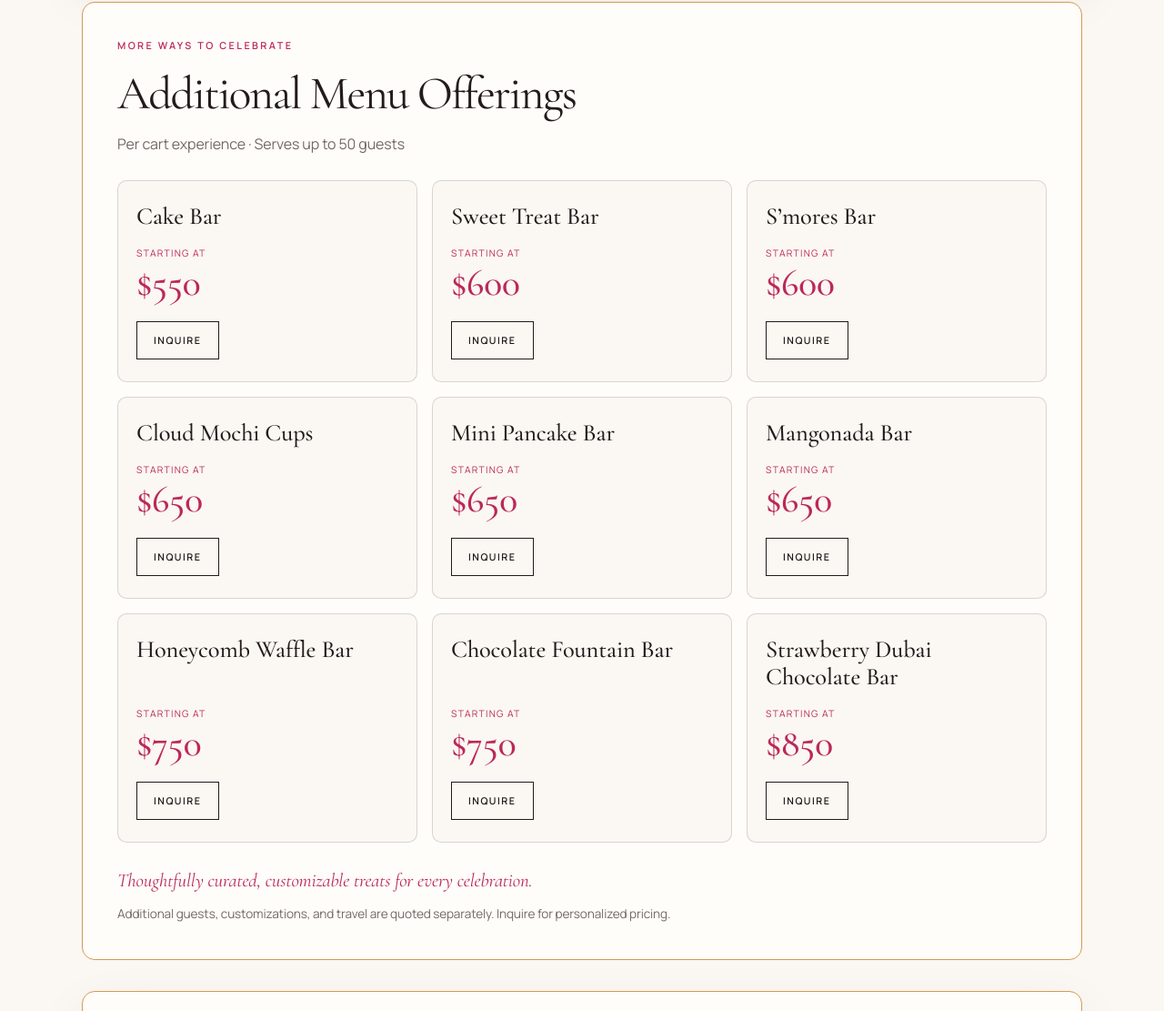
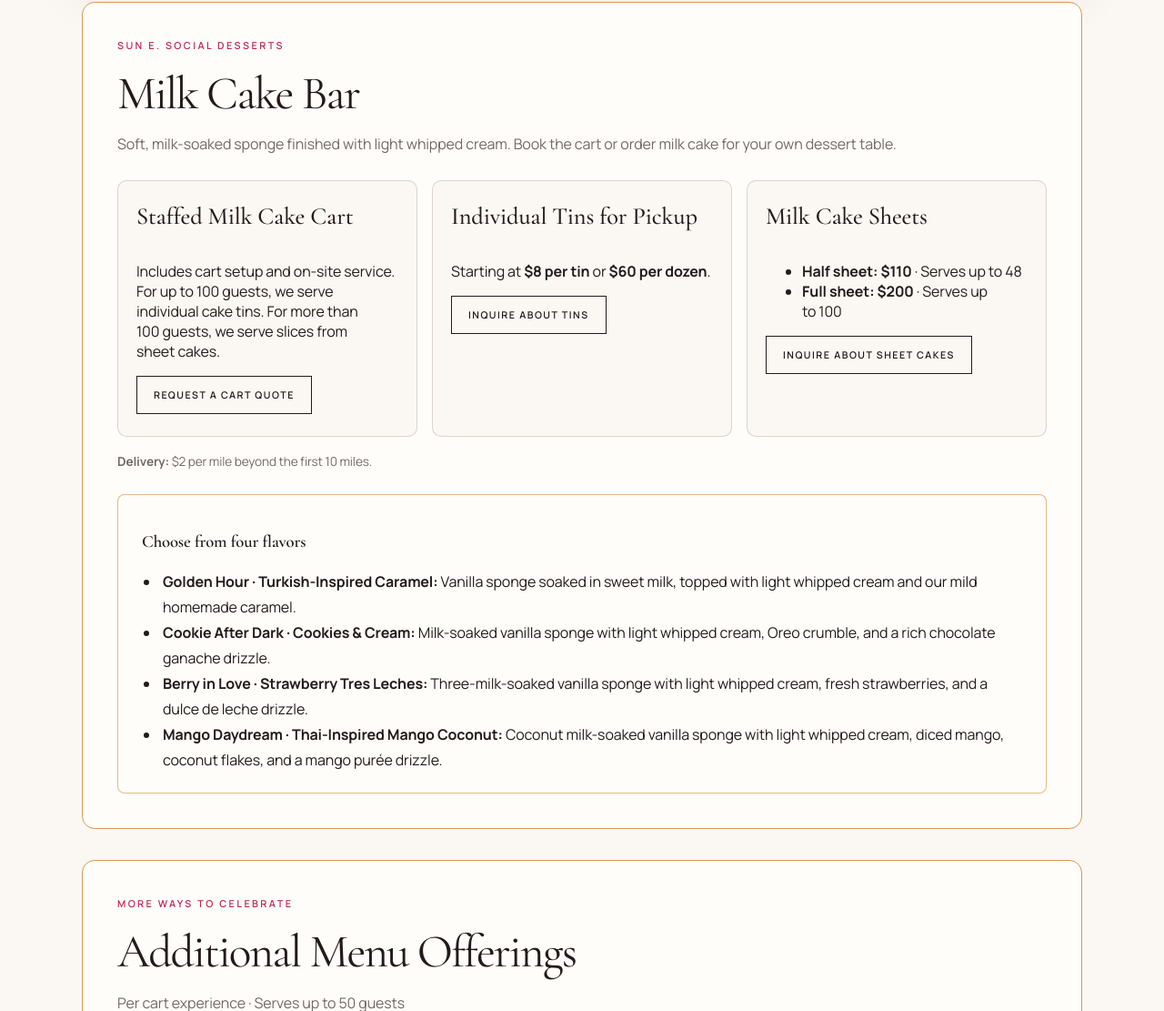
Before and after one commit to th3nomads/sunesocialcart, a plain HTML site: page packages.html in a window 1280 px wide. Shown: the part 3494-4605 px from the top of the page at 91% size. Drawn offline with nearby package versions, Linux system fonts and the light colour scheme.

Commit message:
Add Milk Cake Bar packages, flavors, and inquiries

```diff
--- a/packages.html
+++ b/packages.html
@@ -149,6 +149,42 @@
       </article>
 
 
+      <section class="additional-menu" aria-labelledby="milk-cake-bar-title" id="milk-cake-bar">
+        <p class="eyebrow">Sun E. Social Desserts</p>
+        <h2 id="milk-cake-bar-title">Milk Cake Bar</h2>
+        <p class="additional-menu-intro">Soft, milk-soaked sponge finished with light whipped cream. Book the cart or order milk cake for your own dessert table.</p>
+        <div class="additional-menu-grid">
+          <article class="additional-menu-card">
+            <h3>Staffed Milk Cake Cart</h3>
+            <p>Includes cart setup and on-site service. For up to 100 guests, we serve individual cake tins. For more than 100 guests, we serve slices from sheet cakes.</p>
+            <a class="button secondary" href="index.html?package=milk-cake-cart#inquiry">Request a cart quote</a>
+          </article>
+          <article class="additional-menu-card">
+            <h3>Individual Tins for Pickup</h3>
+            <p>Starting at <strong>$8 per tin</strong> or <strong>$60 per dozen</strong>.</p>
+            <a class="button secondary" href="index.html?package=milk-cake-tins#inquiry">Inquire about tins</a>
+          </article>
+          <article class="additional-menu-card">
+            <h3>Milk Cake Sheets</h3>
+            <ul>
+              <li><strong>Half sheet: $110</strong> · Serves up to 48</li>
+              <li><strong>Full sheet: $200</strong> · Serves up to 100</li>
+            </ul>
+            <a class="button secondary" href="index.html?package=milk-cake-sheets#inquiry">Inquire about sheet cakes</a>
+          </article>
+        </div>
+        <p class="additional-menu-note" style="margin-top:16px"><strong>Delivery:</strong> $2 per mile beyond the first 10 miles.</p>
+        <section class="seasonal-inclusions" aria-labelledby="milk-cake-flavors-title" style="margin-top:24px">
+          <h3 id="milk-cake-flavors-title">Choose from four flavors</h3>
+          <ul>
+            <li><strong>Golden Hour · Turkish-Inspired Caramel:</strong> Vanilla sponge soaked in sweet milk, topped with light whipped cream and our mild homemade caramel.</li>
+            <li><strong>Cookie After Dark · Cookies &amp; Cream:</strong> Milk-soaked vanilla sponge with light whipped cream, Oreo crumble, and a rich chocolate ganache drizzle.</li>
+            <li><strong>Berry in Love · Strawberry Tres Leches:</strong> Three-milk-soaked vanilla sponge with light whipped cream, fresh strawberries, and a dulce de leche drizzle.</li>
+            <li><strong>Mango Daydream · Thai-Inspired Mango Coconut:</strong> Coconut milk-soaked vanilla sponge with light whipped cream, diced mango, coconut flakes, and a mango purée drizzle.</li>
+          </ul>
+        </section>
+      </section>
+
       <section class="additional-menu" aria-labelledby="additional-menu-title">
         <p class="eyebrow">More ways to celebrate</p>
         <h2 id="additional-menu-title">Additional Menu Offerings</h2>
```
Also changed, not shown: index.html (+1 -1 lines).
